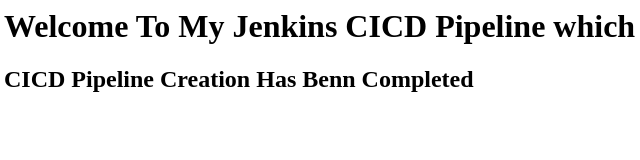
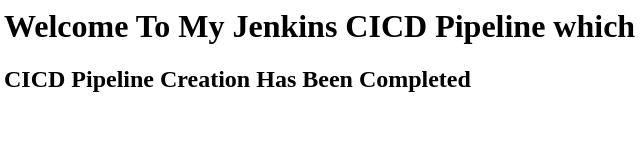
Before and after one commit to ndamnjogho6/CICDwebsite, a plain HTML site: page index.html in a window 1280 px wide. Shown: the full height of the page, 4-644 px from the left. Drawn offline with Linux system fonts and the light colour scheme.

```diff
--- a/index.html
+++ b/index.html
@@ -2,6 +2,6 @@
 <title>Jenkins CICD Pipeline Demo</title>
 <body>
 <h1>Welcome To My Jenkins CICD Pipeline which is the best in the world</h1>
-<h2>CICD Pipeline Creation Has Benn Completed</h2>
+<h2>CICD Pipeline Creation Has Been Completed</h2>
 </body>
 </html>
```
